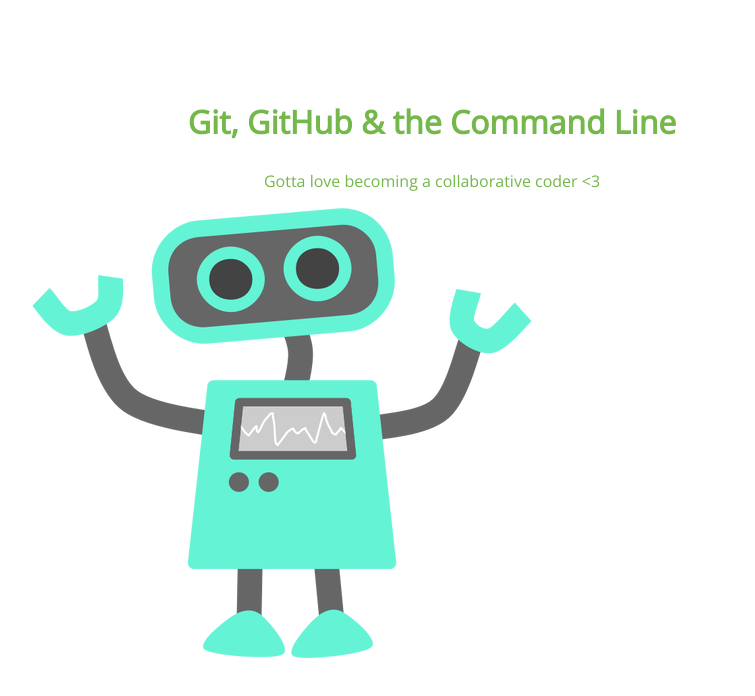
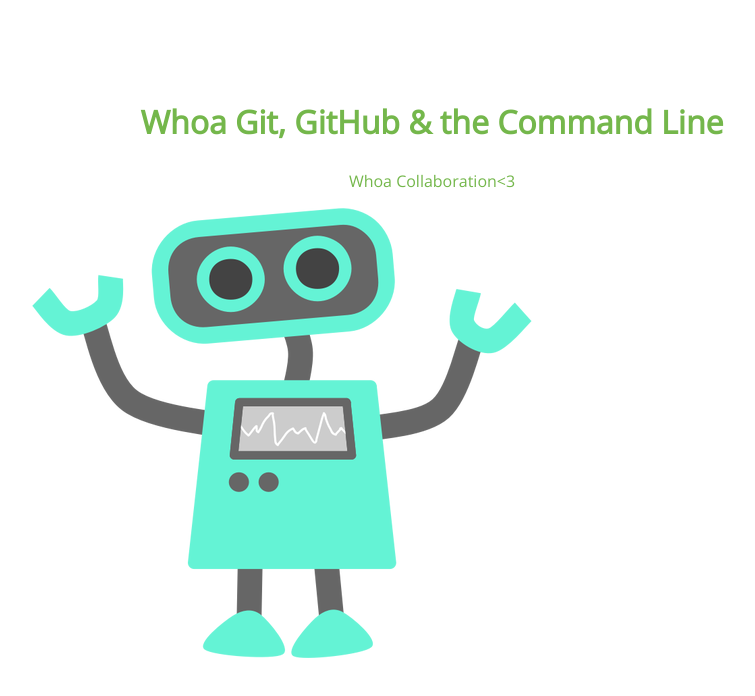
Before and after one commit to jlekrueger/105-project2, a plain HTML site: page index.html in a window 1280 px wide. Shown: the whole page, without its empty margins (208-963 px from the left). Drawn offline with nearby package versions, Linux system fonts and the light colour scheme.

Commit message:
changed text

```diff
--- a/index.html
+++ b/index.html
@@ -8,8 +8,8 @@
 </head>
 <body>
 	<section>
-		<h1>Git, GitHub & the Command Line</h1>
-		<p>Gotta love becoming a collaborative coder <3</p>
+		<h1>Whoa Git, GitHub & the Command Line</h1>
+		<p>Whoa Collaboration<3</p>
 		<img src="img/happy-blue-robot.png">
 	</section>
 </body>
```
